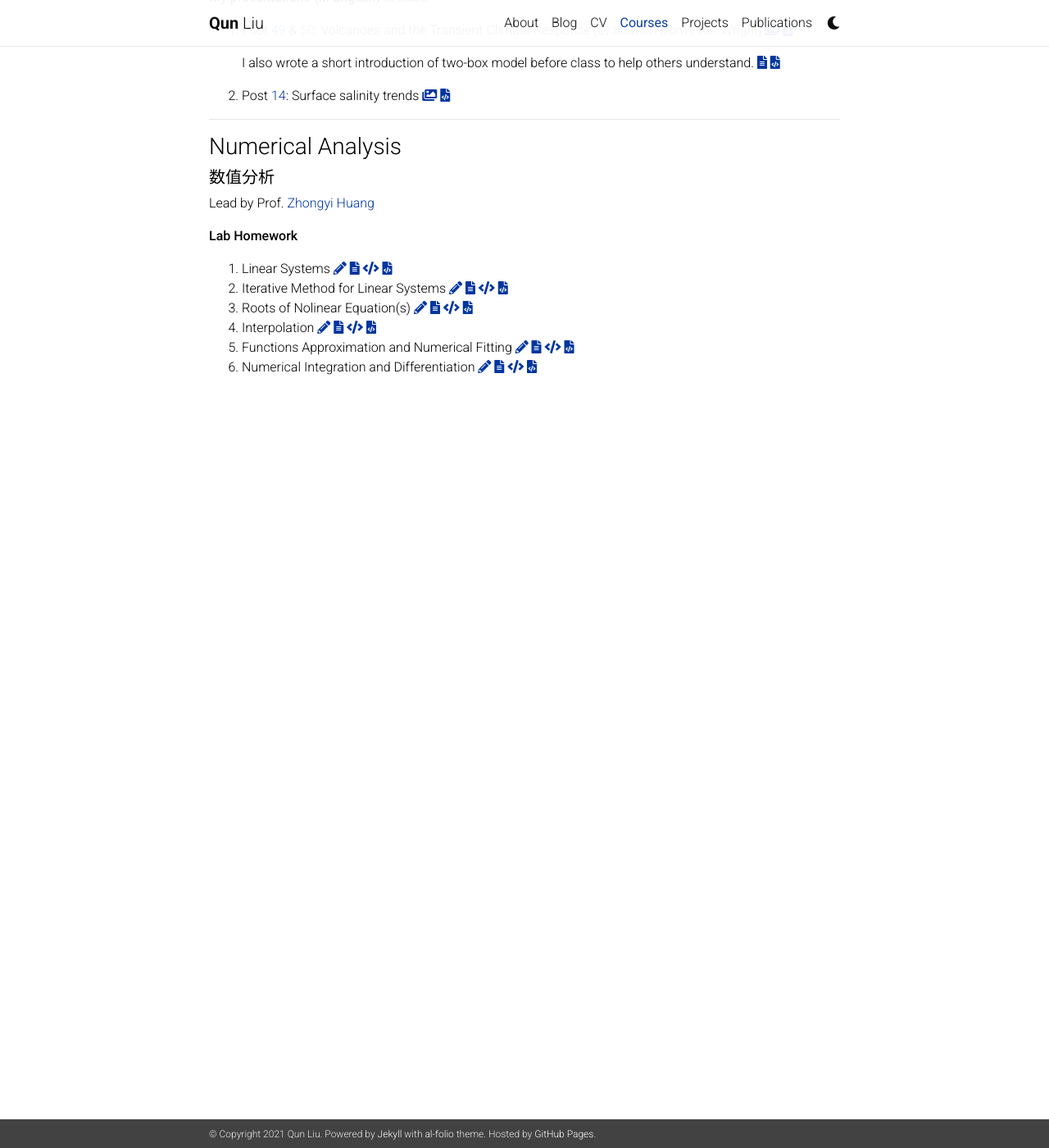
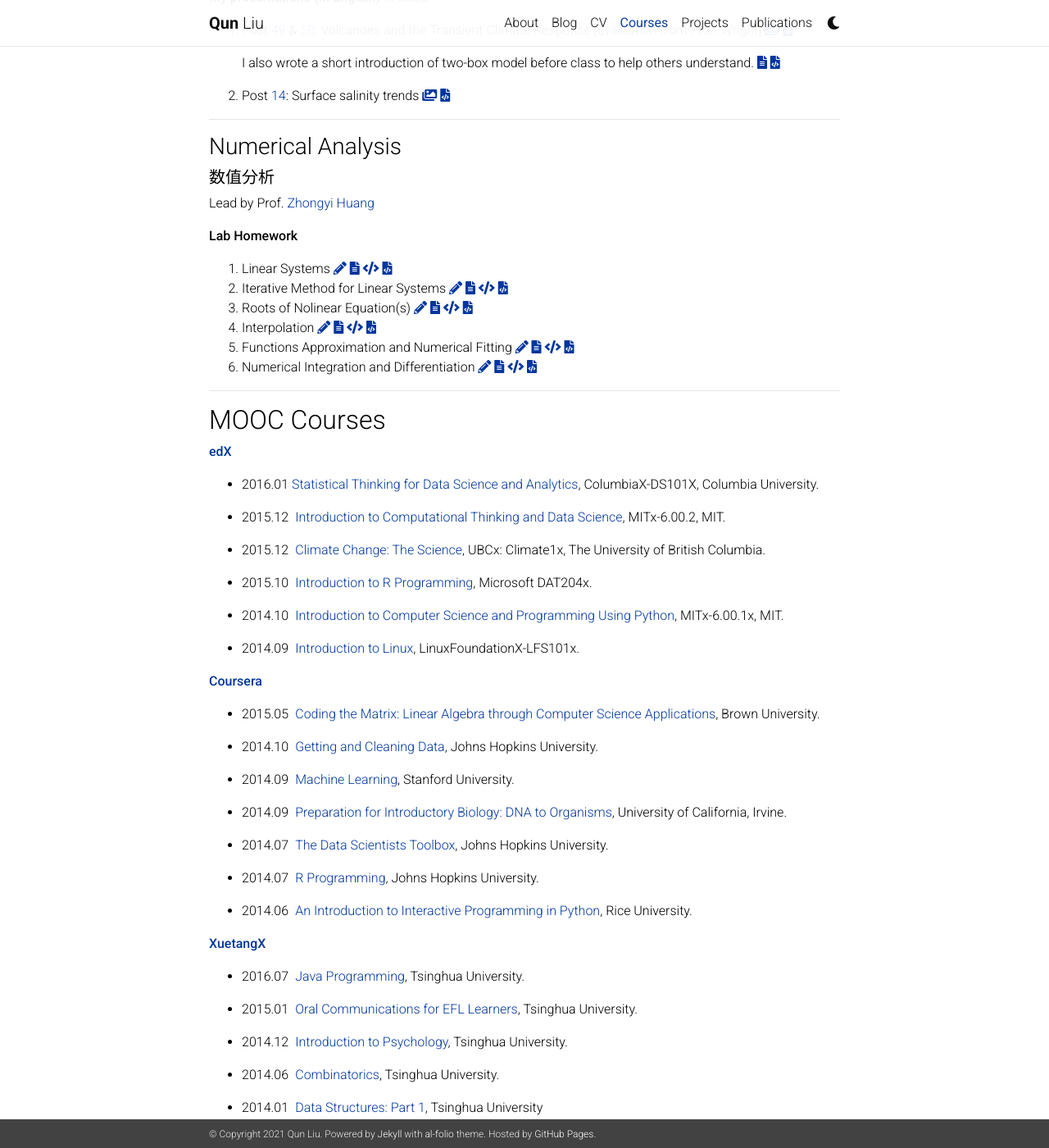
Before and after one commit to lqxyz/lqxyz.github.io, a Jekyll site: the page built from _pages/courses.md, in a window 1280 px wide and 1400 px high, scrolled down 3566 px. Shown: the whole window at 82% size. Built offline with Jekyll 4.4.1, drawn with Linux system fonts in a browser that asks for light colours; nearby versions of some CDN libraries; comment, search, counter and statistics services are not loaded; a style sheet for code colours, icons or effects is not loaded.

Commit message:
add mooc courses

```diff
--- a/_pages/courses.md
+++ b/_pages/courses.md
@@ -173,3 +173,49 @@ Lead by Prof. [Zhongyi Huang](http://faculty.math.tsinghua.edu.cn/~zhuang/)
 4.  Interpolation [<i class="fas fa-pencil-alt"></i>]({{ '/assets/courses/num/4_practice-interp.pdf' | relative_url }}) [<i class="fas fa-file-alt"></i>]({{ '/assets/courses/num/hw4-interp.pdf' | relative_url }}) [<i class="fas fa-code"></i>]({{ '/assets/courses/num/hw4-interp.zip' | relative_url }}) [<i class="fas fa-file-code"></i>]({{ '/assets/courses/num/hw4-interp_tex.zip' | relative_url }})
 5.  Functions Approximation and Numerical Fitting [<i class="fas fa-pencil-alt"></i>]({{ '/assets/courses/num/5_practice-app.pdf' | relative_url }}) [<i class="fas fa-file-alt"></i>]({{ '/assets/courses/num/hw5-approx.pdf' | relative_url }}) [<i class="fas fa-code"></i>]({{ '/assets/courses/num/hw5-approx.zip' | relative_url }}) [<i class="fas fa-file-code"></i>]({{ '/assets/courses/num/hw5-approx_tex.zip' | relative_url }})
 6.  Numerical Integration and Differentiation [<i class="fas fa-pencil-alt"></i>]({{ '/assets/courses/num/6_practice-quad.pdf' | relative_url }}) [<i class="fas fa-file-alt"></i>]({{ '/assets/courses/num/hw6-quad.pdf' | relative_url }}) [<i class="fas fa-code"></i>]({{ '/assets/courses/num/hw6-quad.zip' | relative_url }}) [<i class="fas fa-file-code"></i>]({{ '/assets/courses/num/hw6-quad.tex' | relative_url }})
+
+* * *
+
+## MOOC Courses
+
+**[edX](https://www.edx.org/)**
+
+* 2016.01 [Statistical Thinking for Data Science and Analytics](https://courses.edx.org/certificates/6192792ad3af42158e225b486522d845), ColumbiaX-DS101X, Columbia University.
+
+* 2015.12 [Introduction to Computational Thinking and Data Science](https://courses.edx.org/certificates/e65b00603c784ed299ba07e7d50466cb), MITx-6.00.2, MIT.
+
+* 2015.12 [Climate Change: The Science](https://courses.edx.org/certificates/2a9e9ca437724bdfa0764e18e090d2c6), UBCx: Climate1x, The University of British Columbia.
+
+* 2015.10 [Introduction to R Programming](https://courses.edx.org/certificates/81c17aca26b748ca81acefcdc708b0cf), Microsoft DAT204x.
+
+* 2014.10 [Introduction to Computer Science and Programming Using Python](https://s3.amazonaws.com/verify.edx.org/downloads/b9af81cf3296439eadcc67579fe3c2ea/Certificate.pdf), MITx-6.00.1x, MIT.
+
+* 2014.09 [Introduction to Linux](https://s3.amazonaws.com/verify.edx.org/downloads/0e40ecec4e94449ca97b3f5bdbd0d090/Certificate.pdf), LinuxFoundationX-LFS101x.
+
+**[Coursera](https://www.coursera.org/)**
+
+* 2015.05 [Coding the Matrix: Linear Algebra through Computer Science Applications](https://www.dropbox.com/s/mkpm0hftdfubdm3/Coursera-Coding\%20the\%20Matrix\_Linear\%20Algebra\%20through\%20Computer\%20Science\%20Applications-Brown\%20Univ    ersity-2015.pdf?dl=0), Brown University.
+
+* 2014.10 [Getting and Cleaning Data](https://www.dropbox.com/s/sn3dozov3ld1trh/Coursera-Getting\%20and\%20Cleaning\%20Data-Johns\%20Hopkins\%20University-2015.pdf?dl=0), Johns Hopkins University.
+
+* 2014.09 [Machine Learning](https://www.dropbox.com/s/jhembz8dmbdwfnb/Coursera-Machine\%20Learning-Stanford\%20University-2015.pdf?dl=0), Stanford University.
+
+* 2014.09 [Preparation for Introductory Biology: DNA to Organisms](https://www.dropbox.com/s/ke98jybe7btb8l9/Coursera-Preparation%20for%20Introductory%20Biology_DNA%20to%20Organisms-University%20of%20California%2C%20Irvine-2015.pdf?dl=0), University of California, Irvine.
+
+* 2014.07 [The Data Scientists Toolbox](https://www.dropbox.com/s/t0i5x2s56qpdm4p/Coursera-The%20Data%20Scientist%E2%80%99s%20Toolbox-Johns%20Hopkins%20University-2015.pdf?dl=0), Johns Hopkins University.
+
+* 2014.07 [R Programming](https://www.dropbox.com/s/emu4c4wv73b3v1r/Coursera-R%20Programming-Johns%20Hopkins%20University-2015.pdf?dl=0), Johns Hopkins University.
+
+* 2014.06 [An Introduction to Interactive Programming in Python](https://www.dropbox.com/s/eid6wxbibul2le3/Coursera-An%20Introduction%20to%20Interactive%20Programming%20in%20Python%2C%20Rice%20University-2015.pdf?dl=0), Rice University.
+
+**[XuetangX](http://www.xuetangx.com/)**
+
+* 2016.07 [Java Programming](http://www.xuetangx.com/download_credential/NTxX8UYDFUG.pdf), Tsinghua University.
+
+* 2015.01 [Oral Communications for EFL Learners](http://www.xuetangx.com/download_credential/BsRe2HUTk8C.pdf), Tsinghua University.
+
+* 2014.12 [Introduction to Psychology](http://www.xuetangx.com/download_credential/smq35THWDpD.pdf), Tsinghua University.
+
+* 2014.06 [Combinatorics](http://www.xuetangx.com/download_credential/79100914f9c231b393409b37d691d790.pdf), Tsinghua University.
+
+* 2014.01 [Data Structures: Part 1](http://www.xuetangx.com/download_credential/ccf76f0c585843fa121cb4d98fa1671a.pdf), Tsinghua University
```
